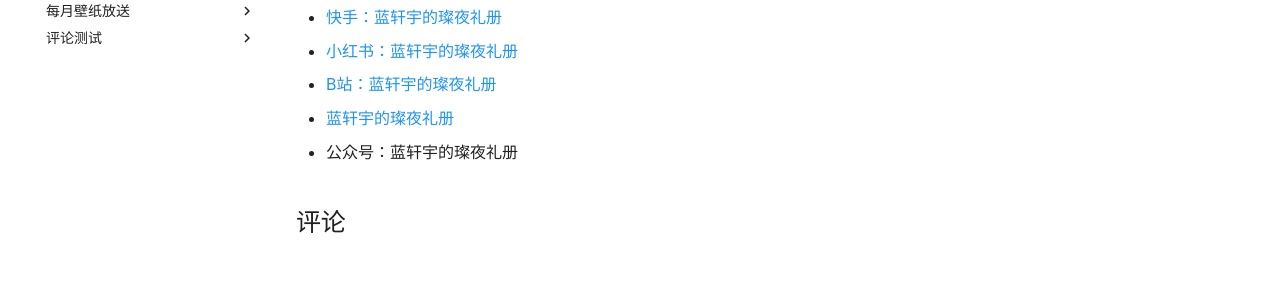
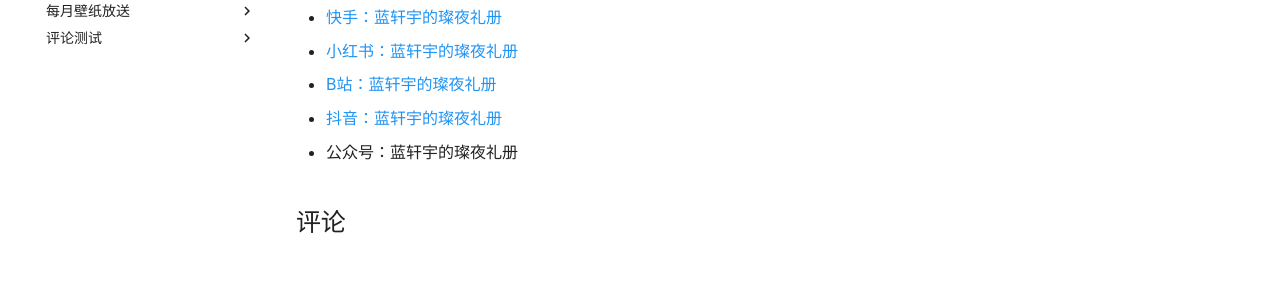
Before and after one commit to Everyday-of-LanXuan/WebSite, an MkDocs documentation site: the page built from docs/蓝轩宇主页号链接.md, in a window 1280 px wide. Shown: the part 208-508 px from the top of the page. Built offline with MkDocs 1.6.1 and Material for MkDocs 9.7.7, drawn with Linux system fonts in a browser that asks for light colours; some web fonts are replaced; comment, search, counter and statistics services are not loaded.

Commit message:
抖音主页

```diff
--- a/docs/蓝轩宇主页号链接.md
+++ b/docs/蓝轩宇主页号链接.md
@@ -5,5 +5,5 @@
 - [快手：蓝轩宇的璨夜礼册](https://v.kuaishou.com/JktZZnIb)
 - [小红书：蓝轩宇的璨夜礼册](https://xhslink.com/m/8RKCARNcXKn)
 - [B站：蓝轩宇的璨夜礼册](https://b23.tv/e2xh2BI)
-- [蓝轩宇的璨夜礼册](https://v.douyin.com/rN4oGN6zOX4/ 0@4.com)
+- [抖音：蓝轩宇的璨夜礼册](https://v.douyin.com/rN4oGN6zOX4/ 0@4.com)
 - 公众号：蓝轩宇的璨夜礼册
```
